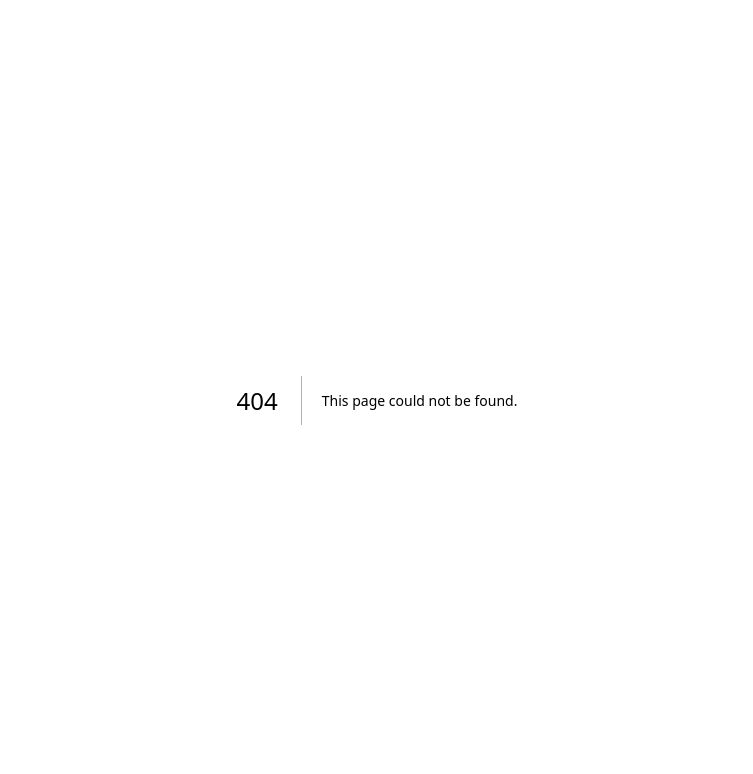
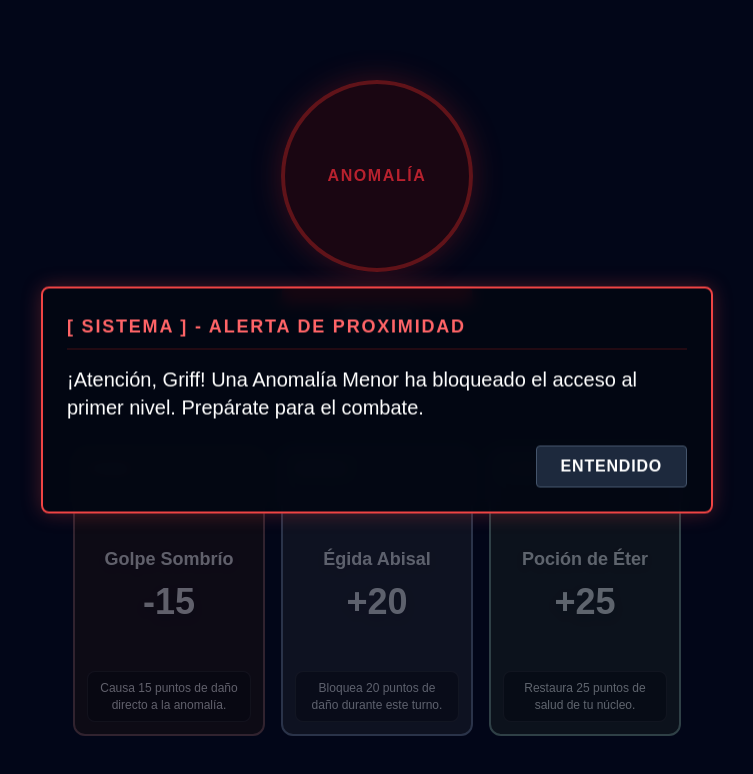
Before and after one commit to HenryC1410/Abyss-tactics, a Next.js app: page /tutorial in a window 1280 px wide. Before the commit this address had no page. Shown: the top 774 px of the page, without its empty margins (263-1016 px from the left). Built offline with nearby package versions, Linux system fonts and the light colour scheme.

Commit message:
beta 1.3.3

```diff
--- a/src/app/intro/Intro.module.css
+++ b/src/app/intro/Intro.module.css
@@ -30,6 +30,7 @@
 
 .btnConfirm:hover {
   background-color: #991b1b;
+  cursor: pointer;
   transform: translateY(-2px);
   box-shadow: 0 6px 15px rgba(239, 68, 68, 0.3);
 }
@@ -42,4 +43,5 @@
 .btnNext:hover {
   background-color: #334155;
   transform: translateY(-2px);
+  cursor: pointer;
 }
--- a/src/app/layout.js
+++ b/src/app/layout.js
@@ -1,28 +1,16 @@
-import { Geist, Geist_Mono } from "next/font/google";
 import "./globals.css";
-
-const geistSans = Geist({
-  variable: "--font-geist-sans",
-  subsets: ["latin"],
-});
-
-const geistMono = Geist_Mono({
-  variable: "--font-geist-mono",
-  subsets: ["latin"],
-});
 
 export const metadata = {
   title: "Abyss Tactics",
-  description: "juego de cartas web",
+  description: "Un juego de cartas táctico y rol estratégico.",
 };
 
 export default function RootLayout({ children }) {
   return (
-    <html
-      lang="en"
-      className={`${geistSans.variable} ${geistMono.variable} h-full antialiased`}
-    >
-      <body className="min-h-full flex flex-col">{children}</body>
+    <html lang="es">
+      <body className="bg-black text-slate-300 antialiased">
+        {children}
+      </body>
     </html>
   );
 }
--- a/src/app/page.js
+++ b/src/app/page.js
@@ -8,6 +8,7 @@ import styles from './Home.module.css';
 const miFuentePersonalizada = localFont({
   src: './fonts/IcelandWinterstorm.otf',
   display: 'swap',
+  preload: false,
 });
 
 export default function Home() {
@@ -43,7 +44,7 @@ export default function Home() {
 
         <div className="w-full max-w-[750px] relative z-0 mb-12 flex justify-center pointer-events-none">
           <img
-            src="/Cards_Hearts.gif"
+            src="/cards_hearts.gif"
             alt="Fondo de cartas dinámico"
             className="w-full h-auto object-contain opacity-85"
           />
--- /dev/null
+++ b/src/app/tutorial/Tutorial.module.css
@@ -0,0 +1,28 @@
+
+.highlightCard {
+  animation: pulseGlow 2s infinite;
+  cursor: pointer;
+  position: relative;
+  z-index: 20;
+}
+
+@keyframes pulseGlow {
+  0% { box-shadow: 0 0 15px rgba(239, 68, 68, 0.4); transform: translateY(0) scale(1); }
+  50% { box-shadow: 0 0 35px rgba(239, 68, 68, 1); transform: translateY(-10px) scale(1.05); }
+  100% { box-shadow: 0 0 15px rgba(239, 68, 68, 0.4); transform: translateY(0) scale(1); }
+}
+
+/* Oscurecer las cartas que no se pueden usar en el tutorial */
+.dimmedCard {
+  opacity: 0.4;
+  pointer-events: none;
+  filter: grayscale(80%);
+}
+
+/* El cuadro de diálogo del mentor */
+.tutorialBox {
+  background-color: rgba(3, 7, 18, 0.9);
+  border: 2px solid #ef4444;
+  box-shadow: 0 0 20px rgba(239, 68, 68, 0.3);
+  backdrop-filter: blur(8px);
+}
--- /dev/null
+++ b/src/app/tutorial/page.js
@@ -0,0 +1,134 @@
+"use client";
+import { useState, useEffect } from 'react';
+import { useRouter } from 'next/navigation';
+import GameCard from "@/components/GameCard";
+import styles from './Tutorial.module.css';
+
+export default function TutorialBattle() {
+  const router = useRouter();
+
+  const [step, setStep] = useState(0);
+  const [playerName, setPlayerName] = useState("Griff");
+  const [monsterHp, setMonsterHp] = useState(15); // Vida de la anomalía
+
+  // Recuperamos el nombre que guardaste en la introducción
+  useEffect(() => {
+    const storedName = localStorage.getItem("abyssPlayerName");
+    if (storedName) {
+      setPlayerName(storedName);
+    }
+  }, []);
+
+  const tutorialSteps = [
+    {
+      title: "Alerta de Proximidad",
+      text: `¡Atención, ${playerName}! Una Anomalía Menor ha bloqueado el acceso al primer nivel. Prepárate para el combate.`,
+      action: "next" // Solo botón de siguiente
+    },
+    {
+      title: "Fase de Ataque",
+      text: "Tu núcleo de energía está estable. Selecciona la carta 'Golpe Sombrío' de tu mano para neutralizar la amenaza.",
+      action: "wait" // Espera a que el jugador haga clic en la carta
+    },
+    {
+      title: "Impacto Confirmado",
+      text: "¡Impacto directo! La anomalía ha sido destruida y el camino está despejado. Excelente trabajo, cazador.",
+      action: "finish" // Botón para ir a la siguiente historia
+    }
+  ];
+
+  const currentStepData = tutorialSteps[step];
+
+  // Función que se ejecuta cuando el jugador hace clic en la carta brillante
+  const handlePlayCard = () => {
+    if (step === 1) {
+      setMonsterHp(0); // La anomalía muere
+      setStep(2);      // Avanzamos al último diálogo
+    }
+  };
+
+  return (
+    <main className="min-h-screen bg-slate-950 flex flex-col items-center justify-between p-8 relative overflow-hidden">
+      {/* FONDO OSCURO */}
+      <div className="absolute inset-0 bg-[radial-gradient(circle_at_top,_var(--tw-gradient-stops))] from-red-950/20 via-slate-950 to-black pointer-events-none"></div>
+
+      {/* ÁREA DEL ENEMIGO (La Anomalía) */}
+      <div className="relative z-10 flex flex-col items-center mt-12 transition-all duration-500">
+        <div className={`w-32 h-32 md:w-48 md:h-48 rounded-full border-4 border-red-900 flex items-center justify-center shadow-[0_0_30px_rgba(153,27,27,0.5)] transition-all duration-700 ${monsterHp === 0 ? 'opacity-0 scale-50 blur-xl' : 'animate-pulse bg-red-950/50'}`}>
+          <span className="text-red-500 font-bold tracking-widest uppercase">Anomalía</span>
+        </div>
+
+        {/* Barra de Vida del Enemigo */}
+        <div className={`w-48 h-4 bg-slate-900 border border-slate-700 mt-4 rounded overflow-hidden transition-opacity ${monsterHp === 0 ? 'opacity-0' : 'opacity-100'}`}>
+          <div className="h-full bg-red-600 transition-all duration-500" style={{ width: `${(monsterHp / 15) * 100}%` }}></div>
+        </div>
+        <p className={`text-slate-400 text-sm mt-1 font-bold ${monsterHp === 0 ? 'opacity-0' : 'opacity-100'}`}>HP: {monsterHp} / 15</p>
+      </div>
+
+      {/* CUADRO DE DIÁLOGO DEL TUTORIAL (Centrado) */}
+      <div className={`z-30 absolute top-1/2 left-1/2 -translate-x-1/2 -translate-y-1/2 w-full max-w-2xl p-6 rounded-lg ${styles.tutorialBox}`}>
+        <h2 className="text-red-400 text-lg font-bold uppercase tracking-widest border-b border-red-900/50 pb-2 mb-4">
+          [ Sistema ] - {currentStepData.title}
+        </h2>
+        <p className="text-white text-xl mb-6">
+          {currentStepData.text}
+        </p>
+
+        <div className="flex justify-end">
+          {currentStepData.action === "next" && (
+            <button
+              onClick={() => setStep(step + 1)}
+              className="bg-slate-800 hover:bg-slate-700 text-white font-bold py-2 px-6 rounded border border-slate-600 uppercase tracking-wider transition-all"
+            >
+              Entendido
+            </button>
+          )}
+          {currentStepData.action === "finish" && (
+            <button
+              onClick={() => router.push('#')} // Redirige a la siguiente parte de la historia
+              className="bg-red-900 hover:bg-red-800 text-white font-bold py-2 px-6 rounded border border-red-700 uppercase tracking-wider transition-all"
+            >
+              Continuar
+            </button>
+          )}
+        </div>
+      </div>
+
+      {/* LA MANO DEL JUGADOR */}
+      <div className="relative z-20 flex gap-4 flex-wrap justify-center mb-8 w-full max-w-5xl">
+
+        {/* Carta 1: La que el jugador DEBE usar */}
+        <div onClick={handlePlayCard} className={step === 1 ? styles.highlightCard : styles.dimmedCard}>
+          <GameCard
+            name="Golpe Sombrío"
+            type="ataque"
+            cost={1}
+            effectValue={15}
+            description="Causa 15 puntos de daño directo a la anomalía."
+          />
+        </div>
+
+        {/* Cartas 2 y 3: Oscurecidas porque el sistema no deja usarlas aún */}
+        <div className={styles.dimmedCard}>
+          <GameCard
+            name="Égida Abisal"
+            type="defensa"
+            cost={2}
+            effectValue={20}
+            description="Bloquea 20 puntos de daño durante este turno."
+          />
+        </div>
+
+        <div className={styles.dimmedCard}>
+          <GameCard
+            name="Poción de Éter"
+            type="curacion"
+            cost={1}
+            effectValue={25}
+            description="Restaura 25 puntos de salud de tu núcleo."
+          />
+        </div>
+      </div>
+    </main>
+  );
+}
```
Also changed, not shown: src/app/intro/page.js (+30 -13 lines), src/app/fonts/Qindret Demo.otf (added).
